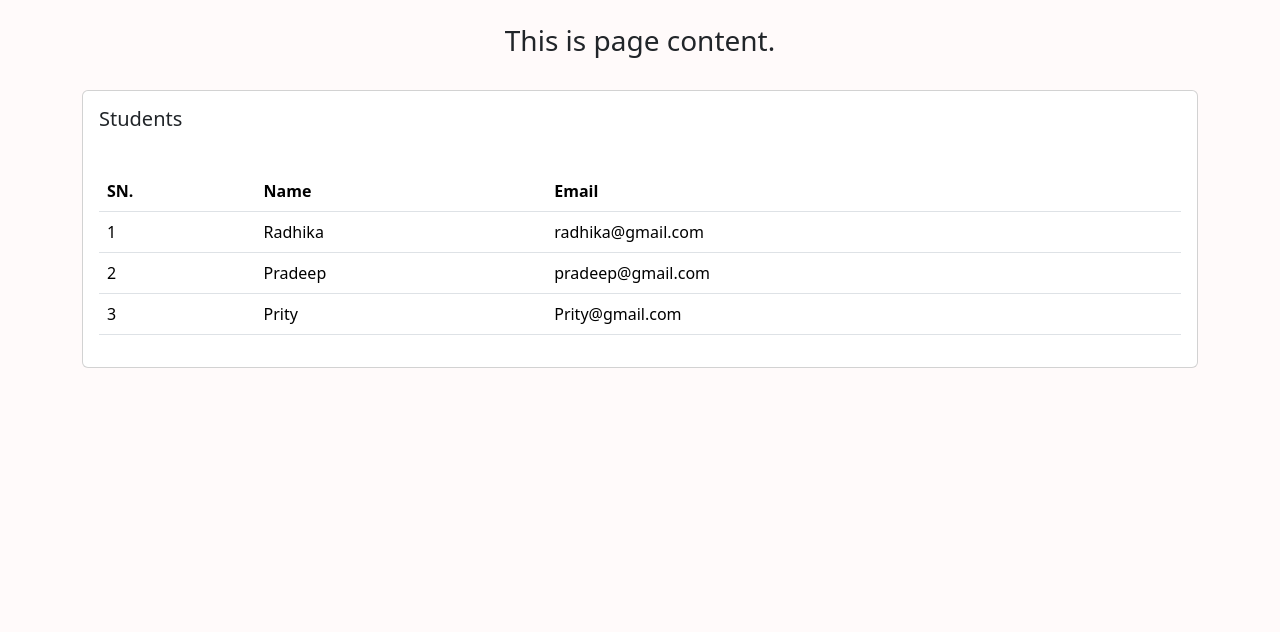
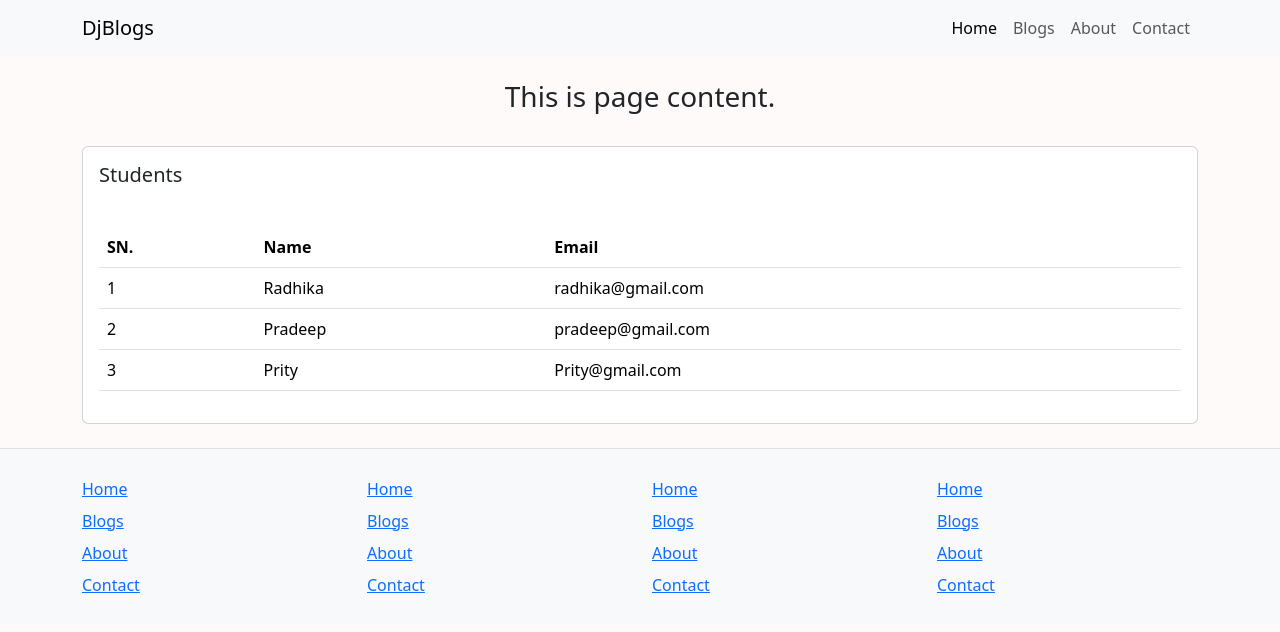
Before and after one commit to panditprogrammer/Django, a Django app: page / in a window 1280 px wide. Shown: the top 632 px of the page. Run offline with Django 4.2, Linux system fonts and the light colour scheme.

Commit message:
create pages

```diff
--- a/djangotutorials/urls.py
+++ b/djangotutorials/urls.py
@@ -22,5 +22,7 @@ from djangotutorials import views
 urlpatterns = [
     path('admin/', admin.site.urls),
     path('',views.index),
-    path('home/',views.home),
+    path('blogs/',views.blogs),
+    path('about/',views.about),
+    path('contact/',views.contact),
 ]
--- a/djangotutorials/views.py
+++ b/djangotutorials/views.py
@@ -1,8 +1,6 @@
 from django.http import HttpResponse
 from django.shortcuts import render
 
-def home(request):
-    return render(request,"home.html")
 
 # render html file
 def index(request):
@@ -17,3 +15,13 @@ def index(request):
         ]
     }
     return render(request,"index.html",data)
+
+
+def blogs(request):
+    return render(request,"blogs.html")
+
+def about(request):
+    return render(request,"about.html")
+
+def contact(request):
+    return render(request,"contact.html")
--- a/templates/footer.html
+++ b/templates/footer.html
@@ -1,2 +1,43 @@
+<div class="container-fluid bg-light mt-4 border-top">
+
+<footer class="container">
+        <div class="row">
+            <div class="col-lg-3 col-md-3 col-sm-6">
+                    <ul class="list-group my-4">
+                        <li class="nav-link py-1"><a href="#">Home</a></li>
+                        <li class="nav-link py-1"><a href="#">Blogs</a></li>
+                        <li class="nav-link py-1"><a href="#">About</a></li>
+                        <li class="nav-link py-1"><a href="#">Contact</a></li>
+                    </ul>
+            </div>
+            <div class="col-lg-3 col-md-3 col-sm-6">
+                    <ul class="list-group my-4">
+                        <li class="nav-link py-1"><a href="#">Home</a></li>
+                        <li class="nav-link py-1"><a href="#">Blogs</a></li>
+                        <li class="nav-link py-1"><a href="#">About</a></li>
+                        <li class="nav-link py-1"><a href="#">Contact</a></li>
+                    </ul>
+            </div>
+            <div class="col-lg-3 col-md-3 col-sm-6">
+                    <ul class="list-group my-4">
+                        <li class="nav-link py-1"><a href="#">Home</a></li>
+                        <li class="nav-link py-1"><a href="#">Blogs</a></li>
+                        <li class="nav-link py-1"><a href="#">About</a></li>
+                        <li class="nav-link py-1"><a href="#">Contact</a></li>
+                    </ul>
+            </div>
+            <div class="col-lg-3 col-md-3 col-sm-6">
+                    <ul class="list-group my-4">
+                        <li class="nav-link py-1"><a href="#">Home</a></li>
+                        <li class="nav-link py-1"><a href="#">Blogs</a></li>
+                        <li class="nav-link py-1"><a href="#">About</a></li>
+                        <li class="nav-link py-1"><a href="#">Contact</a></li>
+                    </ul>
+            </div>
+        </div>
+    </footer>
+</div>
+
+
 </body>
 </html>
--- a/templates/header.html
+++ b/templates/header.html
@@ -7,7 +7,31 @@
     <title>{{ title }}</title>
     {% comment %}bootstrap css{% endcomment %}
     <link href="https://cdn.jsdelivr.net/npm/bootstrap@5.3.0-alpha1/dist/css/bootstrap.min.css" rel="stylesheet" integrity="sha384-GLhlTQ8iRABdZLl6O3oVMWSktQOp6b7In1Zl3/Jr59b6EGGoI1aFkw7cmDA6j6gD" crossorigin="anonymous" />
-    <link rel="stylesheet" href="static/css/style.css">
+    <link rel="stylesheet" href="static/css/style.css" />
   </head>
 
   <body>
+    <nav class="navbar navbar-expand-lg bg-body-tertiary">
+      <div class="container">
+        <a class="navbar-brand" href="/">DjBlogs</a>
+        <button class="navbar-toggler" type="button" data-bs-toggle="collapse" data-bs-target="#navbarNav" aria-controls="navbarNav" aria-expanded="false" aria-label="Toggle navigation"><span class="navbar-toggler-icon"></span></button>
+        <div class="collapse navbar-collapse justify-content-end" id="navbarNav">
+          <ul class="navbar-nav">
+            <li class="nav-item">
+              <a class="nav-link active" aria-current="page" href="/">Home</a>
+            </li>
+            <li class="nav-item">
+              <a class="nav-link" href="/blogs">Blogs</a>
+            </li>
+            <li class="nav-item">
+              <a class="nav-link" href="/about">About</a>
+            </li>
+            <li class="nav-item">
+              <a class="nav-link" href="/contact">Contact</a>
+            </li>
+          </ul>
+        </div>
+      </div>
+    </nav>
+  </body>
+</html>
```
Also changed, not shown: templates/about.html (added, +7 -0 lines), templates/blogs.html (added, +7 -0 lines), templates/contact.html (added, +7 -0 lines), templates/home.html (deleted, +0 -11 lines).
